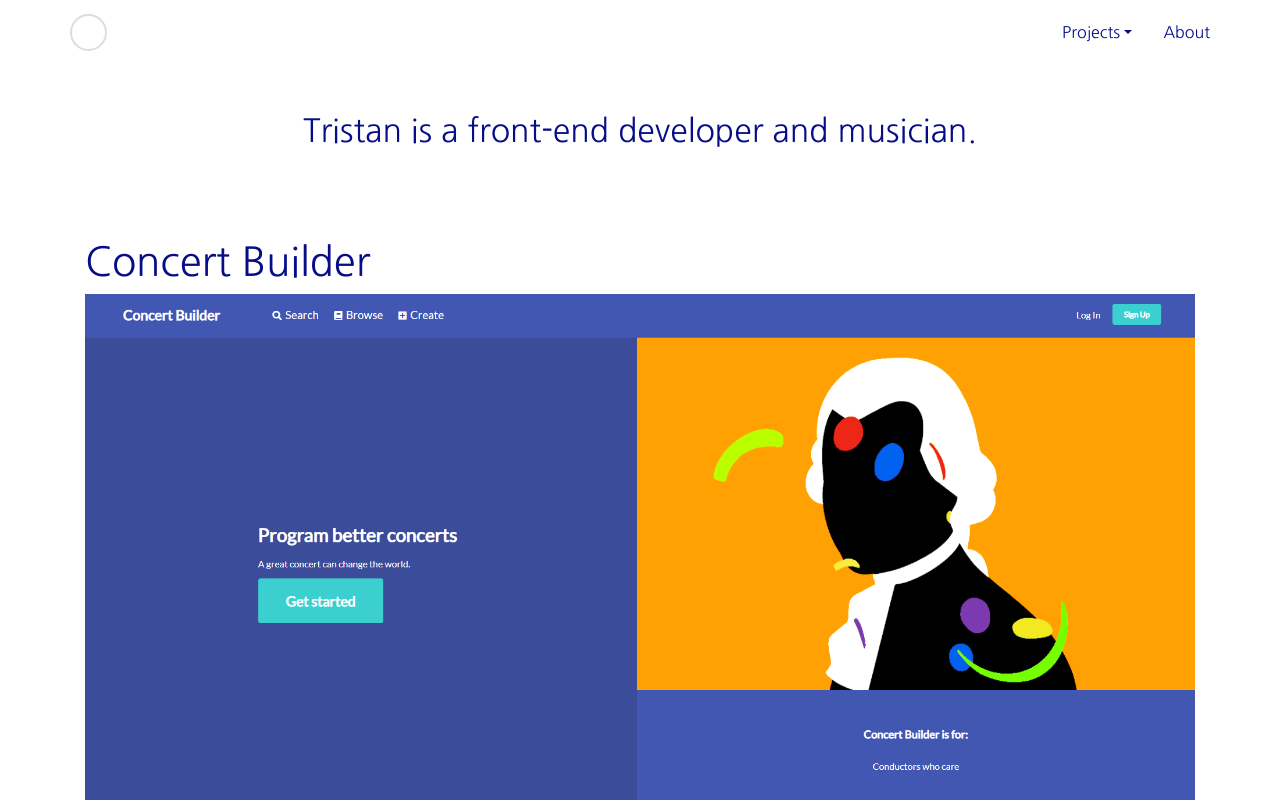
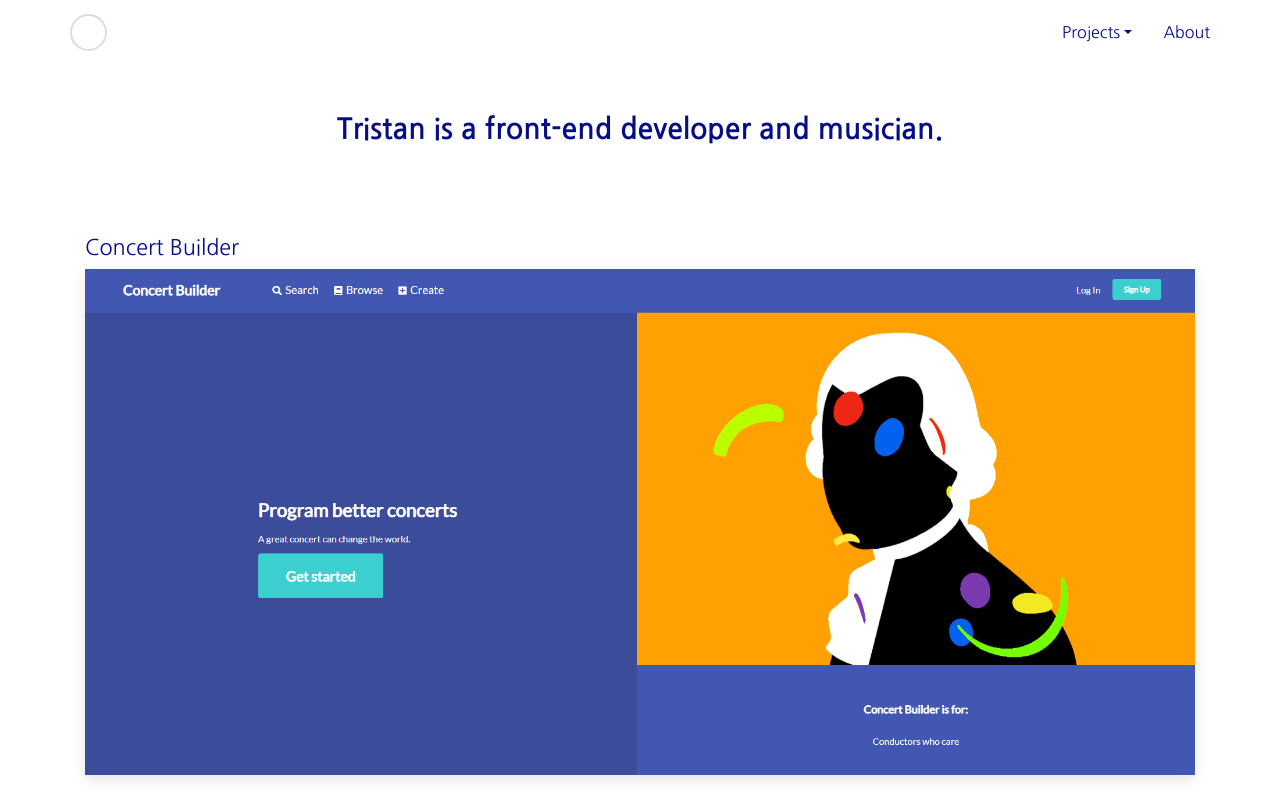
Before and after one commit to thecodingconductor/react-portfolio, a React (Create React App) app: page / in a window 1280 px wide. Shown: the top 802 px of the page. Built offline with nearby package versions, Linux system fonts and the light colour scheme; some icons are missing.

Commit message:
fixed some colors. still need to add the menu animation

```diff
--- a/package.json
+++ b/package.json
@@ -14,7 +14,7 @@
     "react-motion": "^0.5.2",
     "react-router-dom": "^5.2.0",
     "react-scripts": "4.0.0",
-    "react-transition-group": "^4.4.1",
+    "react-transition-group": "^1.2.1",
     "sass": "^1.29.0",
     "web-vitals": "^0.2.4"
   },
--- a/src/App.js
+++ b/src/App.js
@@ -18,8 +18,6 @@ const App = () => {
           <div className="App">
             <Navbar />
             <div className="container main-application-container">
-              {/* <Spinner /> */}
-              {/* <h1>Portfolio</h1> */}
               <Switch>
                 <Route exact path="/" component={Home} />
                 <Route exact path="/projects" component={Projects} />
--- a/src/custom.scss
+++ b/src/custom.scss
@@ -78,6 +78,13 @@ h1 {
 
     @include lg {
         background-color: #fff;
+    }
+
+    .toggle-menu-button, .toggle-menu-button:hover, .toggle-menu-button:active {
+        background-color: transparent !important;
+        border: none !important;
+        border-color: transparent !important;
+        outline: none !important;
     }
 
     .large-nav-container {
@@ -217,7 +224,7 @@ h1 {
 .nav-modal-container {
     left: 0;
     right: 0;
-    background-color: $blue-main;
+    background-color: #0B9D96;
 
     .nav-modal-links-container {
 
@@ -248,7 +255,9 @@ h1 {
         }
 
         .website-title {
-            font-size: 2rem;
+            font-size: 1.8rem;
+            font-weight: 600;
+            width: 95%;
         }
 
         @include lg {
@@ -272,6 +281,8 @@ h1 {
     width: 100%;
     height: auto;
 
+
+
     @include md {
         margin-left: 0;
         margin-right: 0;
@@ -280,12 +291,14 @@ h1 {
 
     .project-showcase-title {
         text-align: left;
+        font-size: 1.35rem;
     }
 
     img {
         width: 100%;
         height: 100%;
         object-fit: fill;
+        box-shadow: 0px 5px 14px 0px rgba(0,0,0,0.1);
     }
 }
 
@@ -314,6 +327,8 @@ h1 {
 .project-top-container {
     background-color: $blue-main;
     height: 25rem;
+
+
 
     @include lg{
         padding-top: 5rem;
```
Also changed, not shown: src/components/layout/NavModal.js (+9 -3 lines), src/components/layout/Navbar.js (+15 -8 lines), 1 other file (tests, documents, lock files or other folders).
